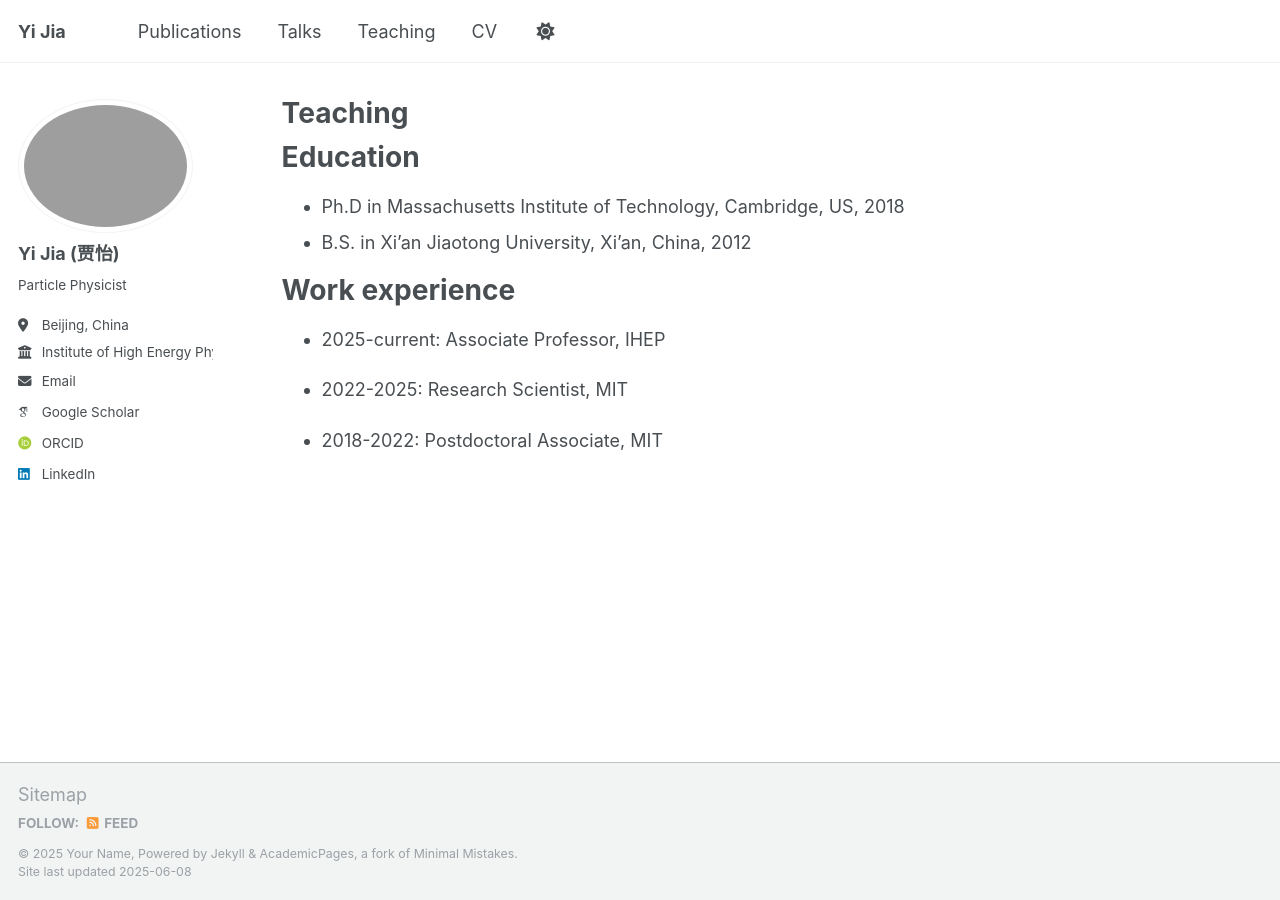
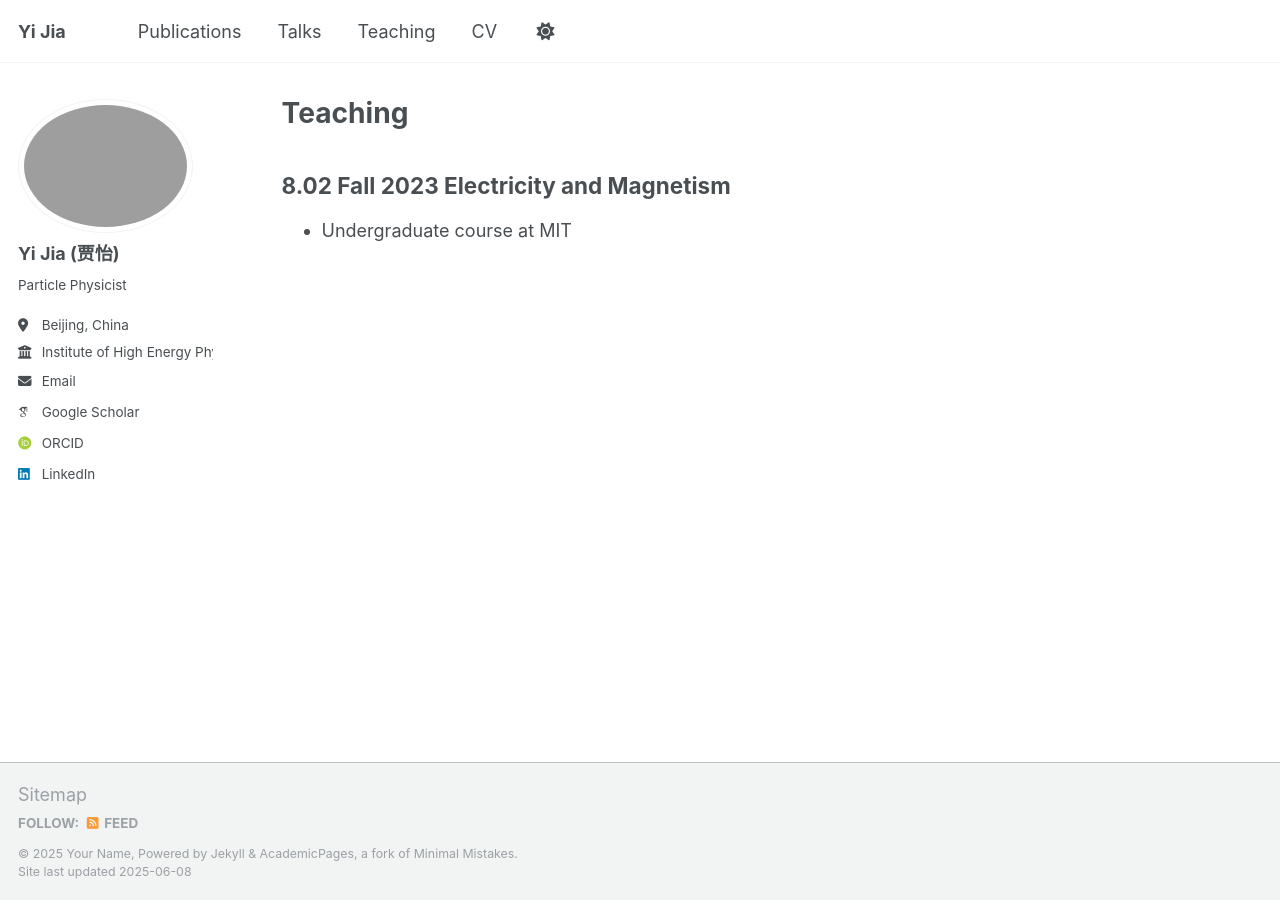
Before and after one commit to yijia-hep/yijia-hep, a Jekyll site: the page built from _pages/teaching.md, in a window 1280 px wide. Built offline with Jekyll 4.4.1, drawn with Linux system fonts in a browser that asks for light colours; some web fonts are replaced.

Commit message:
no messega

```diff
--- a/_pages/teaching.md
+++ b/_pages/teaching.md
@@ -8,15 +8,5 @@ redirect_from:
 
 {% include base_path %}
 
-Education
-======
-* Ph.D in Massachusetts Institute of Technology, Cambridge, US, 2018
-* B.S. in Xi’an Jiaotong University, Xi’an, China, 2012
-
-Work experience
-======
-* 2025-current: Associate Professor, IHEP
-
-* 2022-2025: Research Scientist, MIT
-
-* 2018-2022: Postdoctoral Associate, MIT
+## 8.02 Fall 2023 Electricity and Magnetism
+* Undergraduate course at MIT
```
Also changed, not shown: _pages/cv.md (+1 -1 lines), _pages/talks.md (+1 -3 lines), 1 other file.
